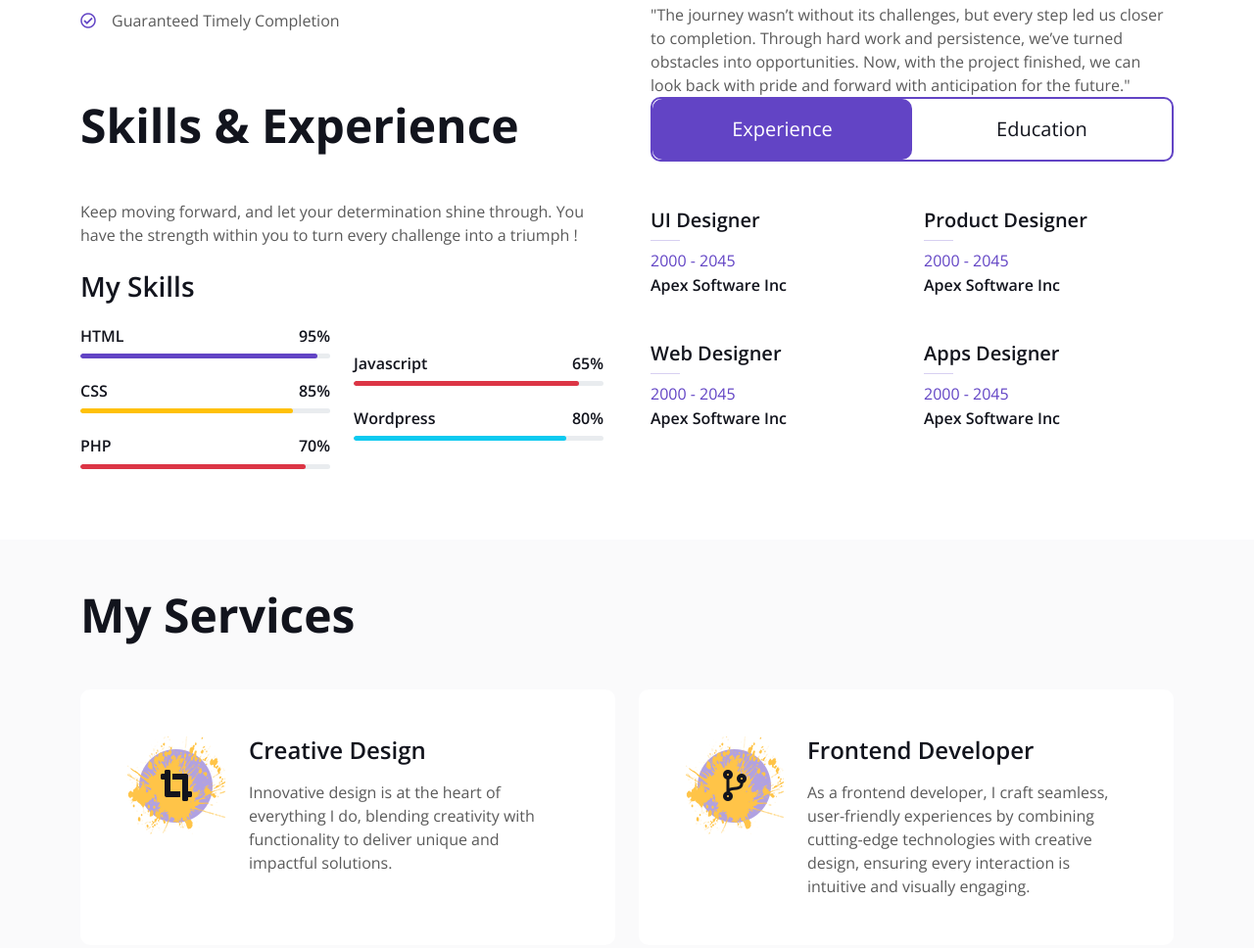
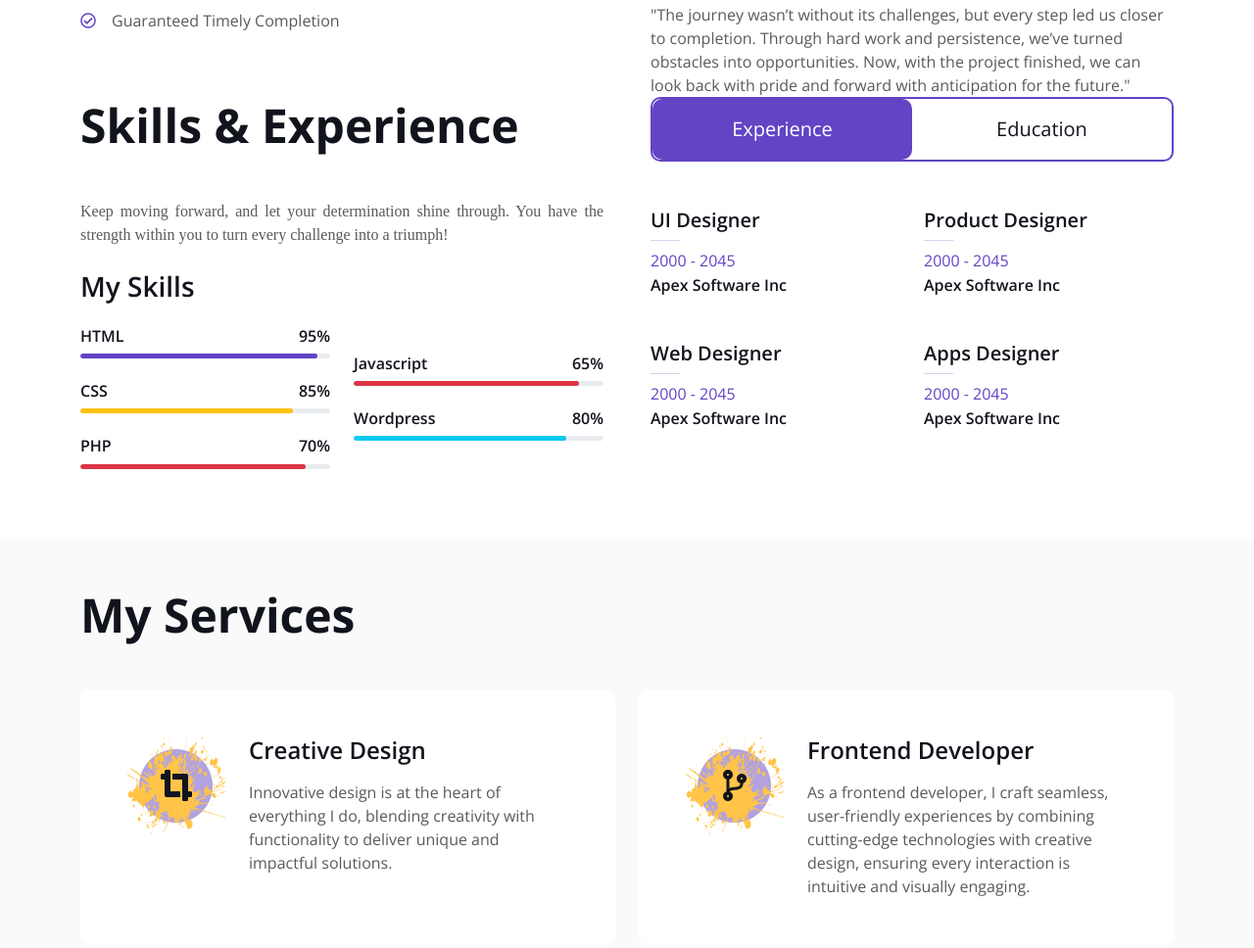
Before and after one commit to Ram-Bhujel/my-portfolio, a plain HTML site: page index.html in a window 1280 px wide. Shown: the part 1052-2020 px from the top of the page at 98% size. Drawn offline with nearby package versions, Linux system fonts and the light colour scheme.

Commit message:
Updated text alignment and font in index.html

```diff
--- a/index.html
+++ b/index.html
@@ -146,7 +146,9 @@
             <div class="row g-5">
                 <div class="col-lg-6 wow fadeInUp" data-wow-delay="0.1s">
                     <h1 class="display-5 mb-5">Skills & Experience</h1>
-                    <p class="mb-4">Keep moving forward, and let your determination shine through. You have the strength within you to turn every challenge into a triumph !</p>
+                    <p class="mb-4" style="text-align: justify; font-family: 'Times New Roman', Times, serif;">
+                        Keep moving forward, and let your determination shine through. You have the strength within you to turn every challenge into a triumph!
+                    </p>
                     <h3 class="mb-4">My Skills</h3>
                     <div class="row align-items-center">
                         <div class="col-md-6">
```
